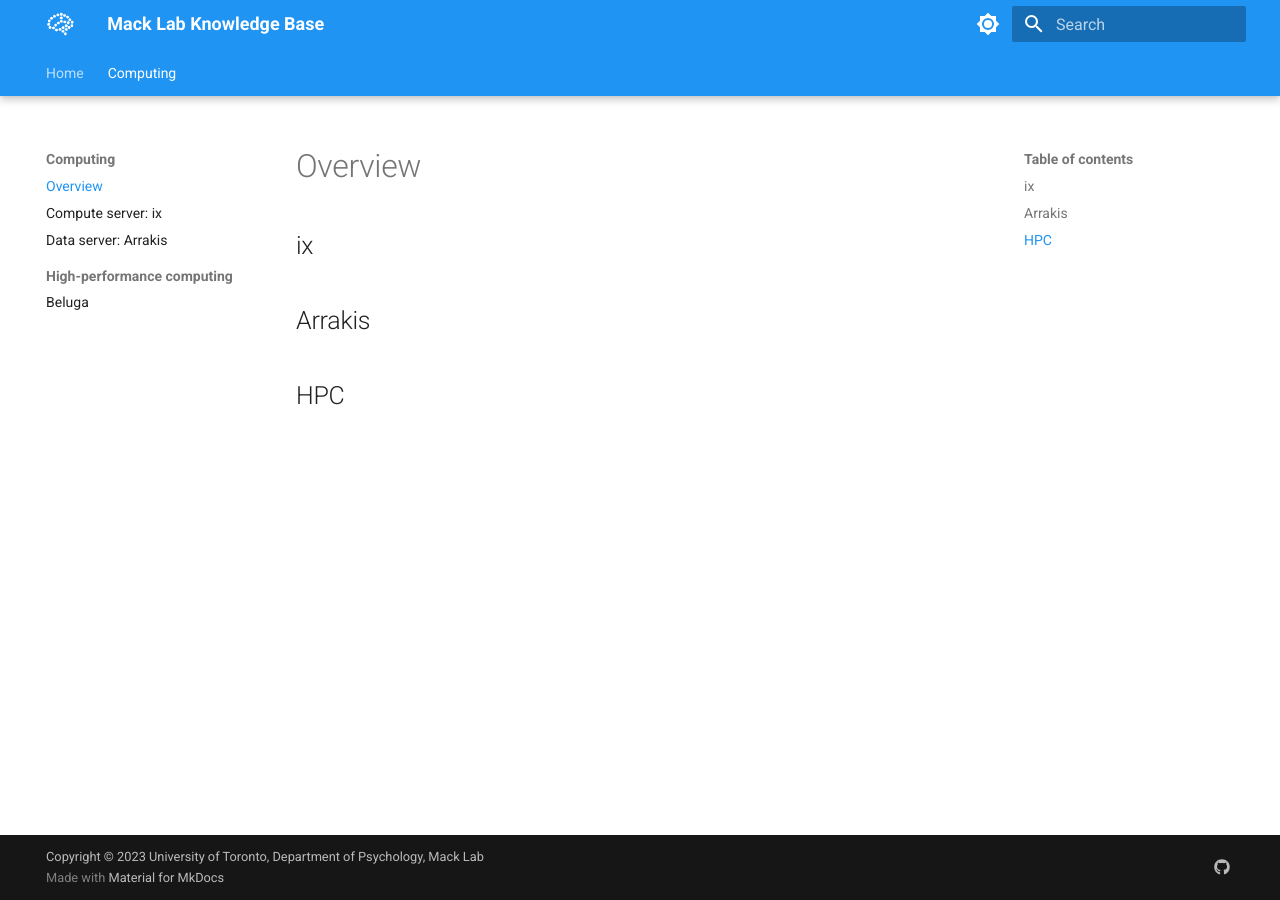
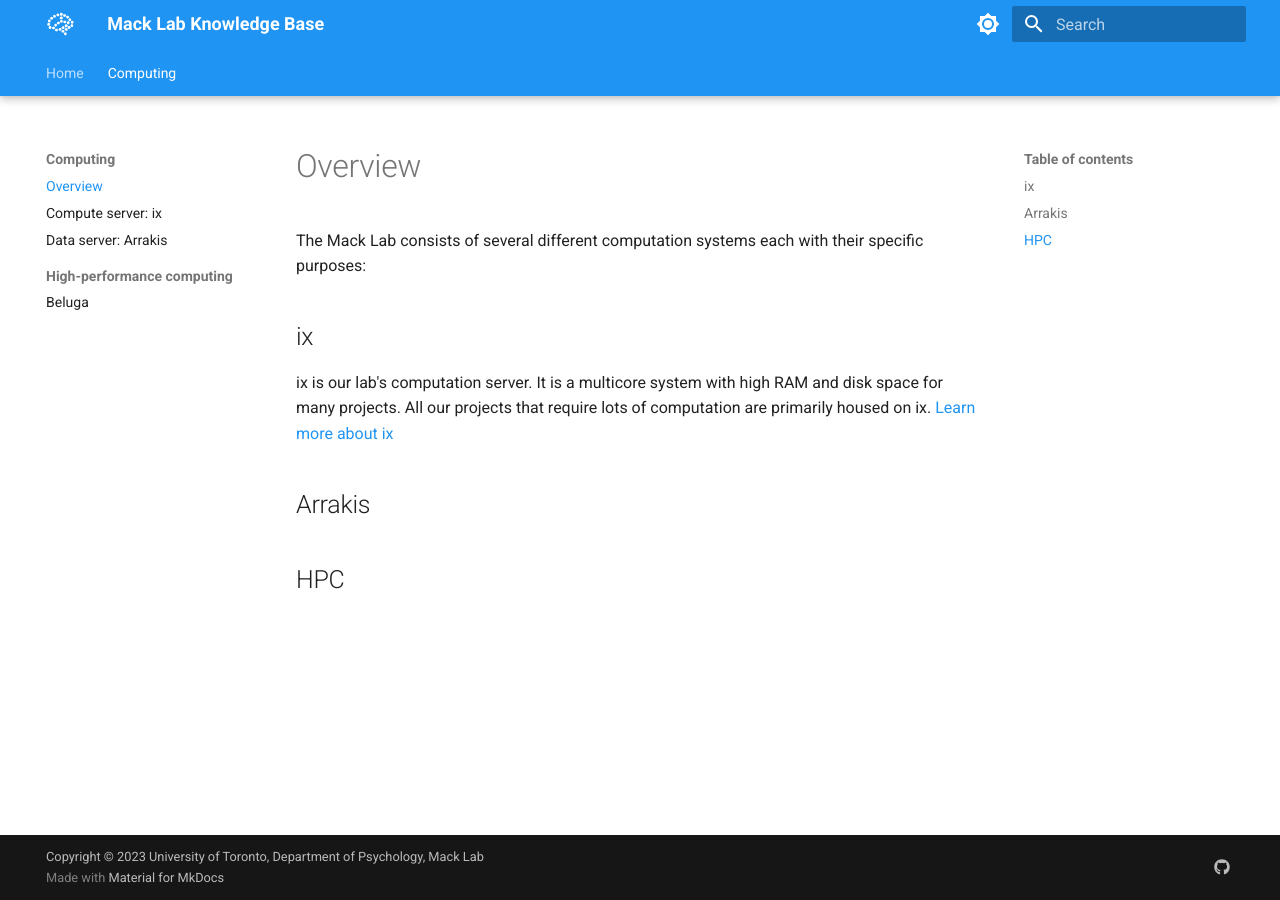
Before and after one commit to macklab/manual, an MkDocs documentation site: the page built from docs/computing.md, in a window 1280 px wide. Built offline with MkDocs 1.6.1 and Material for MkDocs 9.7.7, drawn with Linux system fonts in a browser that asks for light colours.

Commit message:
Update computing.md

```diff
--- a/docs/computing.md
+++ b/docs/computing.md
@@ -1,7 +1,9 @@
 # Overview
 
+The Mack Lab consists of several different computation systems each with their specific purposes:
+
 ## ix
-
+ix is our lab's computation server. It is a multicore system with high RAM and disk space for many projects. All our projects that require lots of computation are primarily housed on ix. [Learn more about ix](ix.html)
 
 ## Arrakis
 
```
